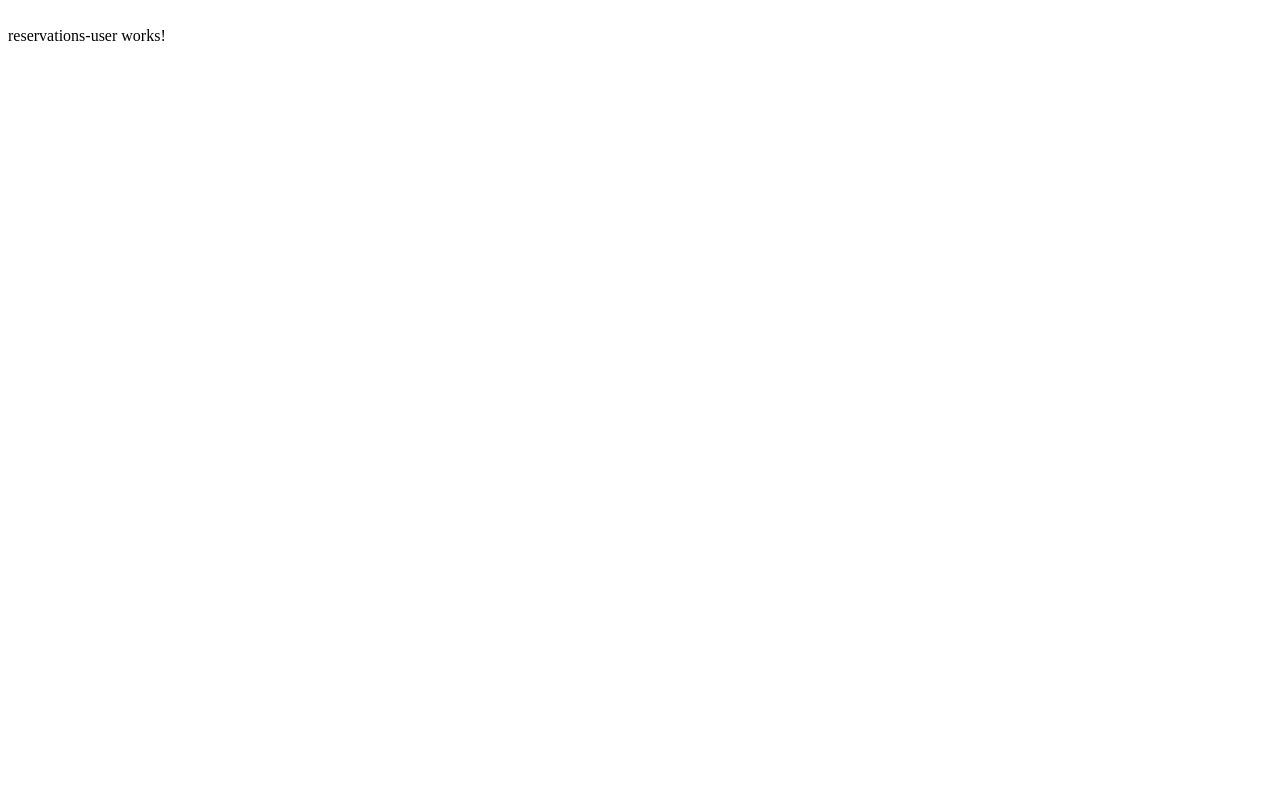
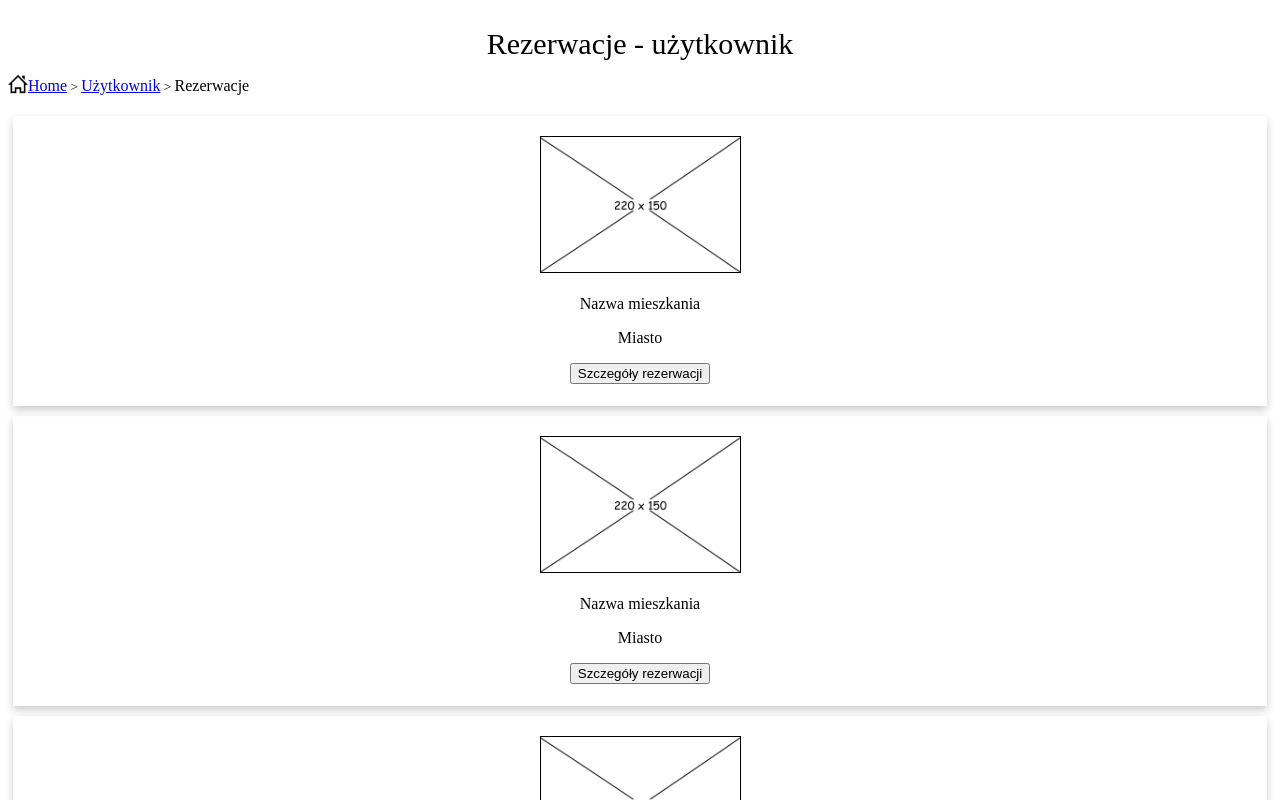
Before and after one commit to mseptember/TIN, an Angular app in the folder angular-tin-pk/: page /reservations/user in a window 1280 px wide. Shown: the top 800 px of the page. Built offline with nearby package versions, Linux system fonts and the light colour scheme.

Commit message:
Some new components...

```diff
--- a/angular-tin-pk/src/app/app.module.ts
+++ b/angular-tin-pk/src/app/app.module.ts
@@ -13,6 +13,7 @@ import { DetailsReservationUserComponent } from './details-reservation-user/deta
 import { DetailsComponent } from './details/details.component';
 import { AddEntityComponent } from './add-entity/add-entity.component';
 import { EditRecordComponent } from './edit-record/edit-record.component';
+import { EditRecordUserComponent } from './edit-record-user/edit-record-user.component';
 
 @NgModule({
   declarations: [
@@ -26,7 +27,8 @@ import { EditRecordComponent } from './edit-record/edit-record.component';
     DetailsReservationUserComponent,
     DetailsComponent,
     AddEntityComponent,
-    EditRecordComponent
+    EditRecordComponent,
+    EditRecordUserComponent
   ],
   imports: [
     BrowserModule,
--- a/angular-tin-pk/src/app/details-reservation-owner/details-reservation-owner.component.css
+++ b/angular-tin-pk/src/app/details-reservation-owner/details-reservation-owner.component.css
@@ -0,0 +1,86 @@
+header {
+    text-align: center;
+    font-size: 30px;
+}
+
+.location-path {
+  display: flex;
+  flex-direction: row;
+  justify-content: flex-start;
+  align-items: center;
+}
+
+.location-path img {
+  height: 20px;
+}
+
+h2 {
+    text-align: center;
+}
+
+#container-details {
+  display: grid;
+  width: 100%;
+  height: 400px;
+  grid-template-areas: "pic1 pic2 pic3"
+                       "book book book";
+  grid-template-rows: 180px 348px;
+  grid-template-columns: auto auto auto;
+  text-align: center;
+}
+
+#container-details > .picture1 {
+    grid-area: pic1;
+}
+
+#container-details > .picture2 {
+    grid-area: pic2;
+}
+
+#container-details > .picture3 {
+    grid-area: pic3;
+}
+
+/*
+#container-details > .detail {
+    grid-area: detail;
+    border-style: solid;
+    border-color: black;
+    border-width: 1px;
+    margin-right: 20px;
+    text-align: left;
+}*/
+
+#container-details > .booking {
+    grid-area: book;
+    border-style: solid;
+    border-color: black;
+    border-width: 1px;
+    padding: 20px;
+}
+
+body {
+    font-family: sans-serif;
+}
+
+.arrival {
+    font-size: 28px;
+}
+
+.departure {
+    font-size: 28px;
+}
+
+.price {
+    font-size: 28px;
+}
+
+.price-number {
+    font-weight: bold;
+    font-size: 50px;
+}
+
+.button-back {
+    height: 28px;
+    width: 100px;
+}
--- a/angular-tin-pk/src/app/details-reservation-owner/details-reservation-owner.component.html
+++ b/angular-tin-pk/src/app/details-reservation-owner/details-reservation-owner.component.html
@@ -1 +1,54 @@
-<p>details-reservation-owner works!</p>
+<header>
+    Rezerwacja - szczegóły właściciel
+</header>
+
+<div class="location-path">
+    <a href="../../main-page/main-page.html">
+        <img src="home.png">
+    </a>
+    <p><a href="../../main-page/main-page.html">Home</a><small> > </small><a
+            href="../../edit-record/edit-record.html">Użytkownik</a><small> > </small><a
+            href="../../reservations/owner/reservations-owner.html">Rezerwacje</a><small> > </small>Szczegóły
+        rezerwacji</p>
+</div>
+
+<h2>"Nazwa mieszkania"</h2>
+
+<section id="container-details">
+
+    <div class="picture1">
+        <img src="sample-img.PNG">
+    </div>
+
+    <div class="picture2">
+        <img src="sample-img.PNG">
+    </div>
+
+    <div class="picture3">
+        <img src="sample-img.PNG">
+    </div>
+
+    <div class="booking">
+        <div class="arrival">
+            Data przyjazdu: <br>
+            20.04.2019
+        </div>
+        <br>
+        <div class="departure">
+            Data wyjazdu: <br>
+            27.04.2019
+        </div>
+        <br>
+        <br>
+        <div class="price">
+            CENA:
+            <br>
+            <label class="price-number">419zł</label>
+        </div>
+        <br>
+        <br>
+        <button class="button-back" onclick="location.href='../../reservations/owner/reservations-owner.html'"
+            type="button">Wróć</button>
+    </div>
+
+</section>
--- a/angular-tin-pk/src/app/details-reservation-user/details-reservation-user.component.css
+++ b/angular-tin-pk/src/app/details-reservation-user/details-reservation-user.component.css
@@ -0,0 +1,69 @@
+header {
+    text-align: center;
+    font-size: 30px;
+}
+
+.location-path {
+  display: flex;
+  flex-direction: row;
+  justify-content: flex-start;
+  align-items: center;
+}
+
+.location-path img {
+  height: 20px;
+}
+
+h2 {
+    text-align: center;
+}
+
+#container-details {
+  display: grid;
+  width: 100%;
+  height: 400px;
+  grid-template-areas: "pic1 pic2 pic3"
+                       "detail detail book";
+  grid-template-rows: 180px 220px;
+  grid-template-columns: auto auto auto;
+  text-align: center;
+}
+
+#container-details > .picture1 {
+    grid-area: pic1;
+}
+
+#container-details > .picture2 {
+    grid-area: pic2;
+}
+
+#container-details > .picture3 {
+    grid-area: pic3;
+}
+
+#container-details > .detail {
+    grid-area: detail;
+    border-style: solid;
+    border-color: black;
+    border-width: 1px;
+    margin-right: 20px;
+    text-align: left;
+}
+
+#container-details > .booking {
+    grid-area: book;
+    border-style: solid;
+    border-color: black;
+    border-width: 1px;
+    margin-left: 20px;
+    padding: 16px;
+}
+
+body {
+    font-family: sans-serif;
+}
+
+.price {
+    font-weight: bold;
+    font-size: 20px;
+}
--- a/angular-tin-pk/src/app/details-reservation-user/details-reservation-user.component.html
+++ b/angular-tin-pk/src/app/details-reservation-user/details-reservation-user.component.html
@@ -1 +1,50 @@
-<p>details-reservation-user works!</p>
+<header>
+    Rezerwacja - szczegóły
+</header>
+
+<div class="location-path">
+    <a routerLink="/home">
+    <img src="../../assets/home.png">
+    </a>
+    <p><a routerLink="/home">Home</a><small> > </small><a routerLink="/editrecord">Użytkownik</a><small> > </small>
+        <a routerLink="/reservations/user">Rezerwacje</a><small> > </small>Szczegóły rezerwacji</p>
+</div>
+
+<h2>"Nazwa mieszkania"</h2>
+
+<section id="container-details">
+
+    <div class="picture1">
+        <img src="../../assets/sample-img.PNG">
+    </div>
+
+    <div class="picture2">
+        <img src="../../assets/sample-img.PNG">
+    </div>
+
+    <div class="picture3">
+        <img src="../../assets/sample-img.PNG">
+    </div>
+
+    <div class="detail">
+        <p>Opis: Lorem ipsum dolor</p><br><br><br><br>
+        <p>Metraż: 100m²</p>
+        <p>Ilość łóżek: 3</p>
+    </div>
+
+    <div class="booking">
+        <div class="arrival">
+            Data przyjazdu: <br>
+            20.04.2019
+        </div>
+        <br>
+        <div class="departue">
+            Data wyjazdu: <br>
+            27.04.2019
+        </div>
+        <p>CENA:</p>
+        <p class="price">418zł</p>
+        <button routerLink="/reservations/user" type="button">Wróć</button>
+    </div>
+
+</section>
--- /dev/null
+++ b/angular-tin-pk/src/app/edit-record-user/edit-record-user.component.css
@@ -0,0 +1,31 @@
+header {
+    text-align: center;
+    font-size: 30px;
+}
+
+.location-path {
+    display: flex;
+    flex-direction: row;
+    justify-content: flex-start;
+    align-items: center;
+  }
+
+  .location-path img {
+    height: 20px;
+  }
+
+  .container {
+      text-align: center;
+  }
+
+  img {
+      margin: 10px;
+  }
+
+  input {
+      margin: 10px;
+  }
+
+  button {
+      margin: 10px;
+  }
--- /dev/null
+++ b/angular-tin-pk/src/app/edit-record-user/edit-record-user.component.html
@@ -0,0 +1,19 @@
+<header>
+    Edycja rekordu - użytkownik
+</header>
+
+<div class="location-path">
+    <a routerLink="/home">
+        <img src="../../assets/home.png">
+    </a>
+    <p><a routerLink="/home">Home</a><small> > </small><a
+            routerLink="/editrecord">Użytkownik</a><small> > </small>Edytuj dane użytkownika</p>
+</div>
+
+<div class="container">
+    <img src="../../assets/sample-img.PNG"><br>
+    <input placeholder="Imię" id="name"><br>
+    <input placeholder="Nazwisko" id="surname"><br>
+    <input placeholder="Nr telefonu" id="number"><br>
+    <button type="button">Zapisz</button>
+</div>
--- /dev/null
+++ b/angular-tin-pk/src/app/edit-record-user/edit-record-user.component.ts
@@ -0,0 +1,15 @@
+import { Component, OnInit } from '@angular/core';
+
+@Component({
+  selector: 'app-edit-record-user',
+  templateUrl: './edit-record-user.component.html',
+  styleUrls: ['./edit-record-user.component.css']
+})
+export class EditRecordUserComponent implements OnInit {
+
+  constructor() { }
+
+  ngOnInit() {
+  }
+
+}
--- a/angular-tin-pk/src/app/edit-record/edit-record.component.html
+++ b/angular-tin-pk/src/app/edit-record/edit-record.component.html
@@ -11,8 +11,8 @@
 
 <div class="container">
     <img src="../../assets/sample-img.PNG"><br>
-    <button type="button" onclick="location.href='edit-record-user/edit-record-user.html'">Edytuj swoje dane</button><br>
-    <button type="button" onclick="location.href='../reservations/user/reservations-user.html'">Rezerwacje</button><br>
+    <button type="button" routerLink="/editrecord/user">Edytuj swoje dane</button><br>
+    <button routerLink="/reservations/user" type="button" >Rezerwacje</button><br>
     <button type="button" onclick="location.href='../all-records/all-apartments.html'">Pokaż swoje mieszkania</button><br>
     <button type="button">Wyloguj</button>
 </div>
--- a/angular-tin-pk/src/app/reservations-user/reservations-user.component.css
+++ b/angular-tin-pk/src/app/reservations-user/reservations-user.component.css
@@ -0,0 +1,53 @@
+header {
+    text-align: center;
+    font-size: 30px;
+}
+
+.location-path {
+    display: flex;
+    flex-direction: row;
+    justify-content: flex-start;
+    align-items: center;
+}
+
+.location-path img {
+    height: 20px;
+}
+
+.numbers {
+    text-align: right;
+}
+
+.grid-container {
+    display: grid;
+    grid-template-columns: auto;
+  }
+
+  .grid-item {
+    padding: 20px;
+    margin: 5px;
+    text-align: center;
+  }
+
+  .card {
+    box-shadow: 0 4px 8px 0 rgba(0, 0, 0, 0.2);
+    transition: 0.3s;
+  }
+
+  .card:hover {
+    box-shadow: 0 8px 16px 0 rgba(0, 0, 0, 0.2);
+  }
+
+  .card-container {
+    padding: 2px 16px;
+  }
+
+  .card-img {
+    border-color: black;
+    border-style: solid;
+    border-width: 1px;
+  }
+
+  body {
+    font-family: sans-serif;
+}
--- a/angular-tin-pk/src/app/reservations-user/reservations-user.component.html
+++ b/angular-tin-pk/src/app/reservations-user/reservations-user.component.html
@@ -1 +1,64 @@
-<p>reservations-user works!</p>
+<header>
+    Rezerwacje - użytkownik
+</header>
+
+<div class="location-path">
+    <a routerLink="/home">
+        <img src="../../assets/home.png">
+    </a>
+    <p><a routerLink="/home">Home</a><small> > </small><a
+            routerLink="/editrecord">Użytkownik</a><small> > </small>Rezerwacje</p>
+</div>
+
+<div class="grid-container">
+    <div class="grid-item card">
+        <img class="card-img" src="../../assets/sample-img.PNG">
+        <div class="card-container">
+            <p>Nazwa mieszkania</p>
+            <p>Miasto</p>
+            <button type="button"
+                routerLink="/details-reservation-user">Szczegóły
+                rezerwacji</button><br>
+        </div>
+    </div>
+    <div class="grid-item card">
+        <img class="card-img" src="../../assets/sample-img.PNG">
+        <div class="card-container">
+            <p>Nazwa mieszkania</p>
+            <p>Miasto</p>
+            <button type="button"
+            routerLink="/details-reservation-user">Szczegóły
+                rezerwacji</button><br>
+        </div>
+    </div>
+    <div class="grid-item card">
+        <img class="card-img" src="../../assets/sample-img.PNG">
+        <div class="card-container">
+            <p>Nazwa mieszkania</p>
+            <p>Miasto</p>
+            <button type="button"
+            routerLink="/details-reservation-user">Szczegóły
+                rezerwacji</button><br>
+        </div>
+    </div>
+    <div class="grid-item card">
+        <img class="card-img" src="../../assets/sample-img.PNG">
+        <div class="card-container">
+            <p>Nazwa mieszkania</p>
+            <p>Miasto</p>
+            <button type="button"
+            routerLink="/details-reservation-user">Szczegóły
+                rezerwacji</button><br>
+        </div>
+    </div>
+    <div class="grid-item card">
+        <img class="card-img" src="../../assets/sample-img.PNG">
+        <div class="card-container">
+            <p>Nazwa mieszkania</p>
+            <p>Miasto</p>
+            <button type="button"
+            routerLink="/details-reservation-user">Szczegóły
+                rezerwacji</button><br>
+        </div>
+    </div>
+</div>
```
Also changed, not shown: angular-tin-pk/src/app/app-routing.module.ts (+11 -9 lines), 1 other file (tests, documents, lock files or other folders).
